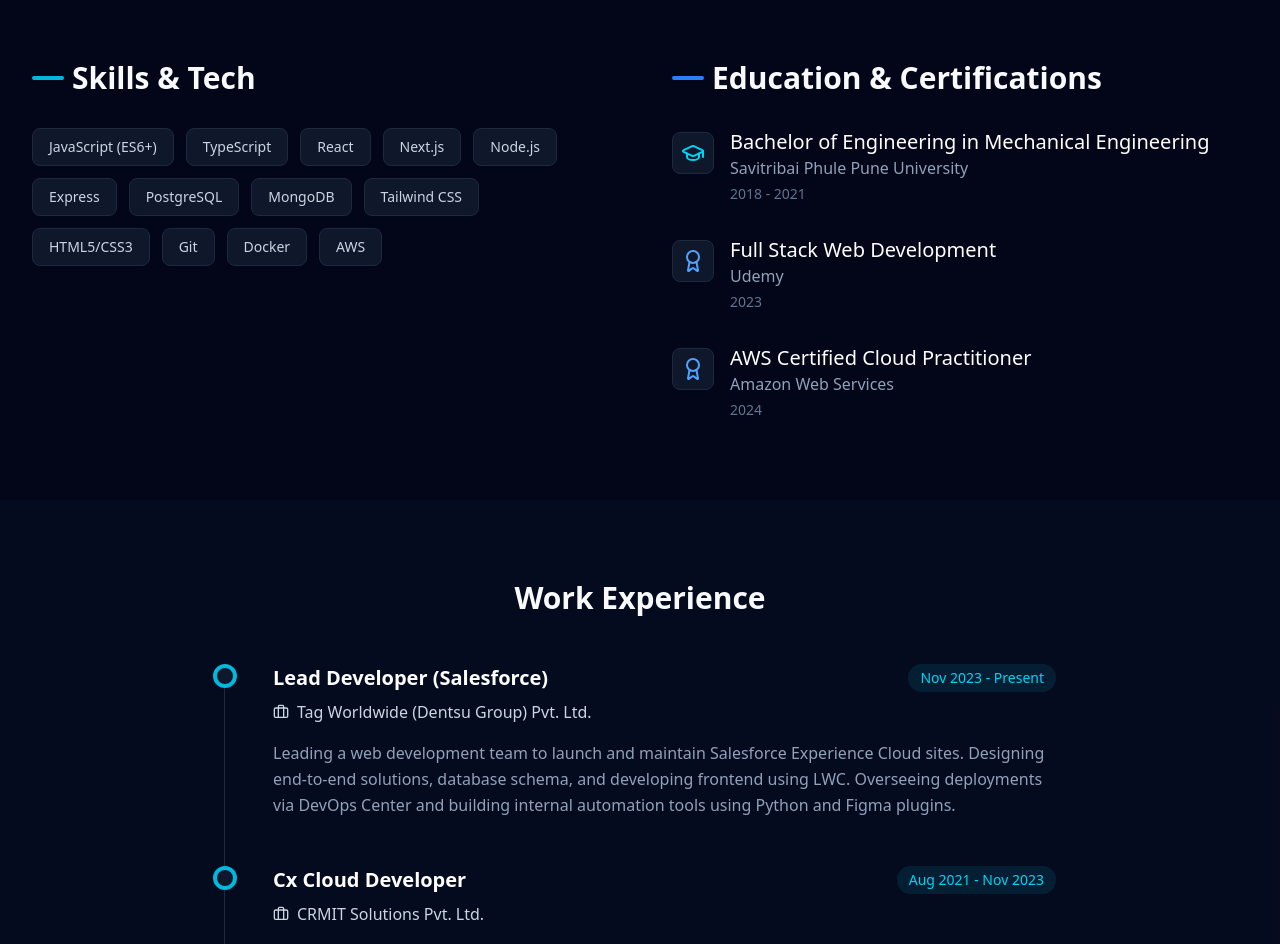
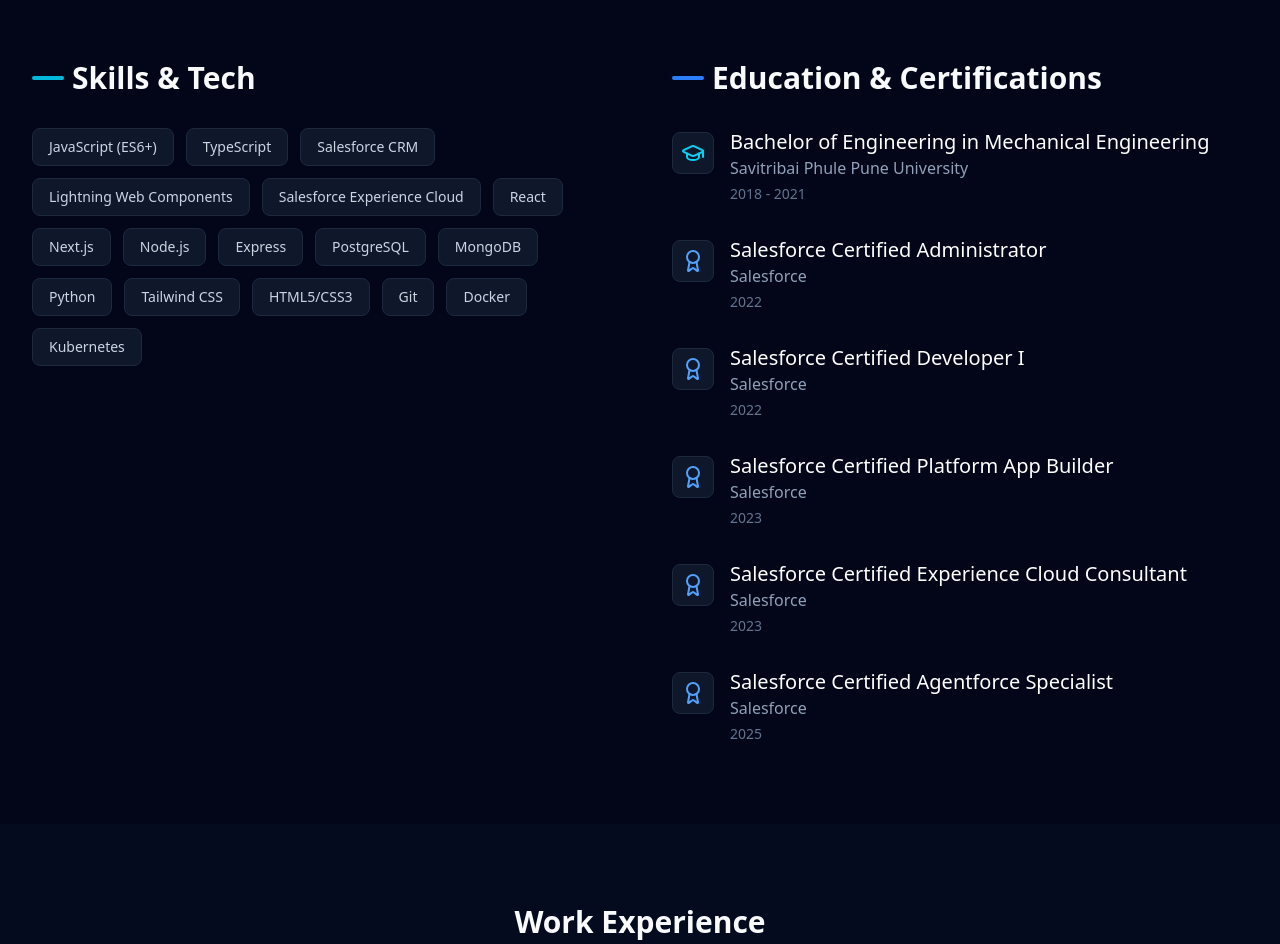
Before and after one commit to nitishbhosale7/nitish_portfolio3012199, a Next.js app: page / in a window 1280 px wide. Shown: the part 820-1764 px from the top of the page. Built offline with nearby package versions, Linux system fonts and the light colour scheme.

Commit message:
Modified Skills and certification

```diff
--- a/src/components/Info.tsx
+++ b/src/components/Info.tsx
@@ -4,9 +4,9 @@
 import { GraduationCap, Award } from "lucide-react";
 
 const skills = [
-    "JavaScript (ES6+)", "TypeScript", "React", "Next.js",
-    "Node.js", "Express", "PostgreSQL", "MongoDB",
-    "Tailwind CSS", "HTML5/CSS3", "Git", "Docker", "AWS"
+    "JavaScript (ES6+)", "TypeScript", "Salesforce CRM", "Lightning Web Components", "Salesforce Experience Cloud", "React", "Next.js",
+    "Node.js", "Express", "PostgreSQL", "MongoDB", "Python",
+    "Tailwind CSS", "HTML5/CSS3", "Git", "Docker", "Kubernetes"
 ];
 
 const education = [
@@ -18,16 +18,36 @@
 ];
 
 const certifications = [
+
     {
-        name: "Full Stack Web Development",
-        issuer: "Udemy",
+        name: "Salesforce Certified Administrator",
+        issuer: "Salesforce",
+        year: "2022",
+    },
+
+    {
+        name: "Salesforce Certified Developer I",
+        issuer: "Salesforce",
+        year: "2022",
+    },
+    {
+        name: "Salesforce Certified Platform App Builder",
+        issuer: "Salesforce",
         year: "2023",
     },
+
     {
-        name: "AWS Certified Cloud Practitioner",
-        issuer: "Amazon Web Services",
-        year: "2024",
+        name: "Salesforce Certified Experience Cloud Consultant",
+        issuer: "Salesforce",
+        year: "2023",
+    },
+
+    {
+        name: "Salesforce Certified Agentforce Specialist",
+        issuer: "Salesforce",
+        year: "2025",
     }
+
 ];
 
 export default function Info() {
```
